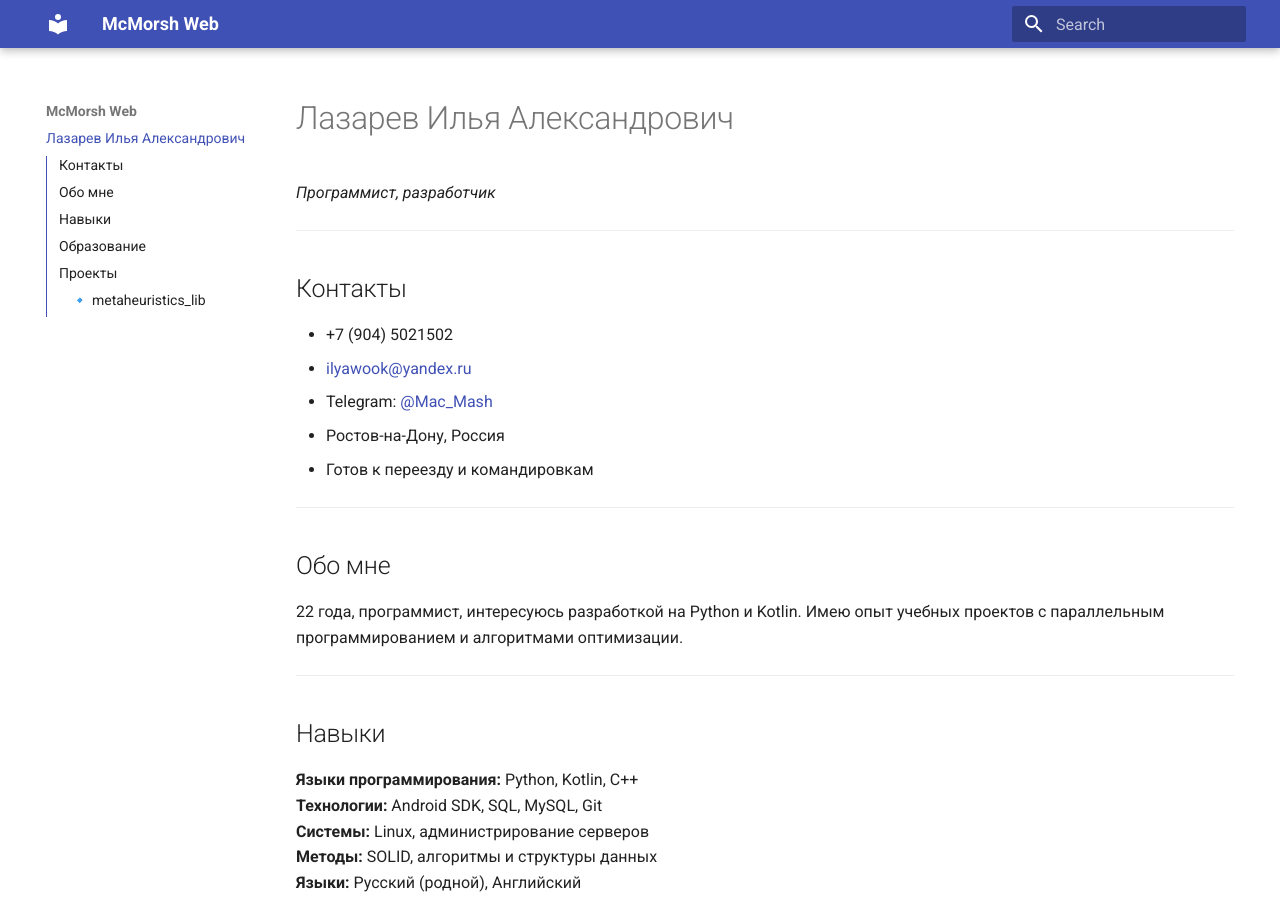
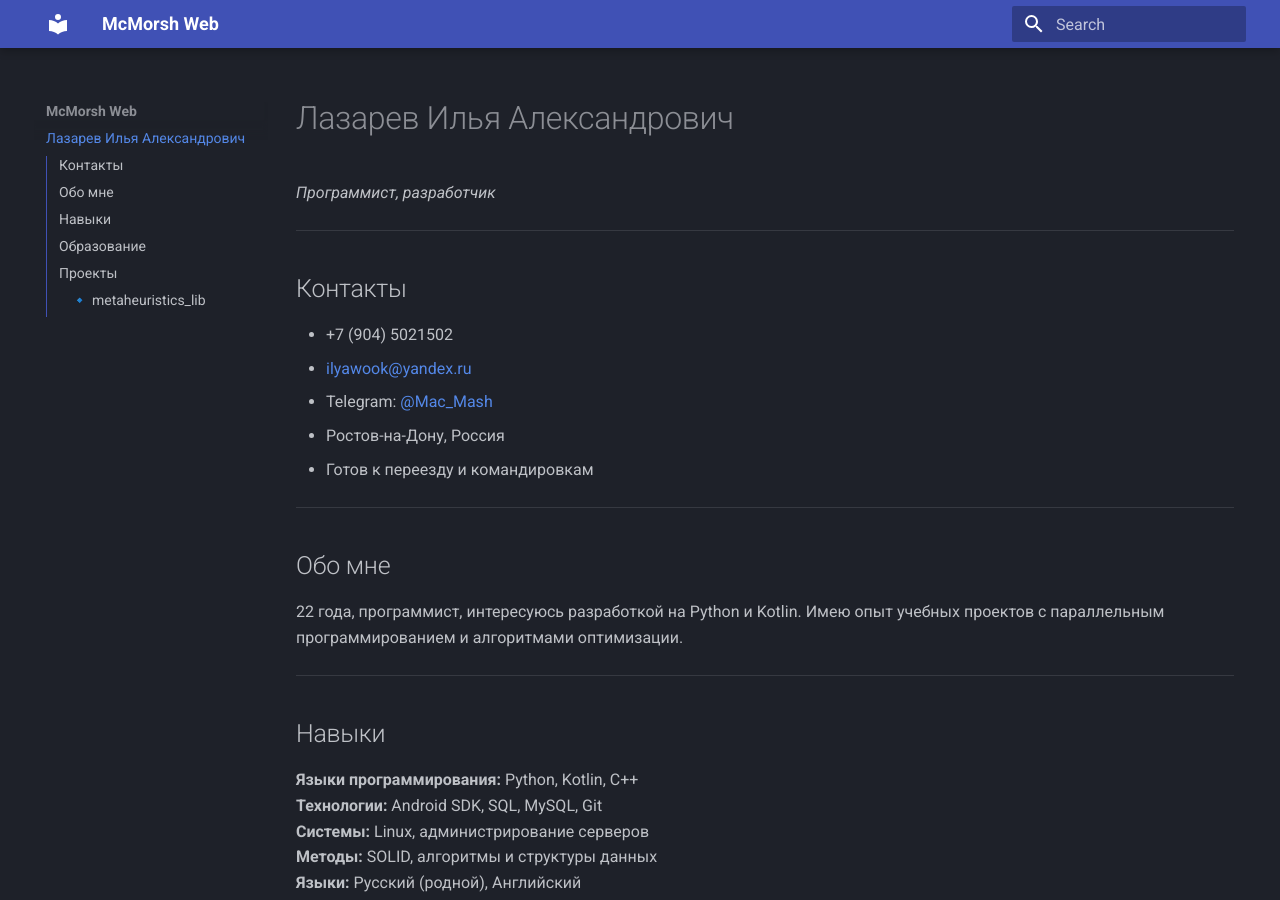
Before and after one commit to McMorsh/own-site, an MkDocs documentation site: the page built from docs/index.md, in a window 1280 px wide and 900 px high. Built offline with MkDocs 1.6.1 and Material for MkDocs 9.7.7, drawn with Linux system fonts in a browser that asks for light colours.

Commit message:
Fix scheme

```diff
--- a/mkdocs.yml
+++ b/mkdocs.yml
@@ -4,7 +4,7 @@ site_url: https://McMorsh.github.io/own-site/
 theme:
   name: material
   palette:
-    - sheme: slate          # Темная тема
+    - scheme: slate          # Темная тема
       primary: indigo       # Основной цвет
       accent: teal          # Допольнительный цвет(кнопки)
   features:
```
